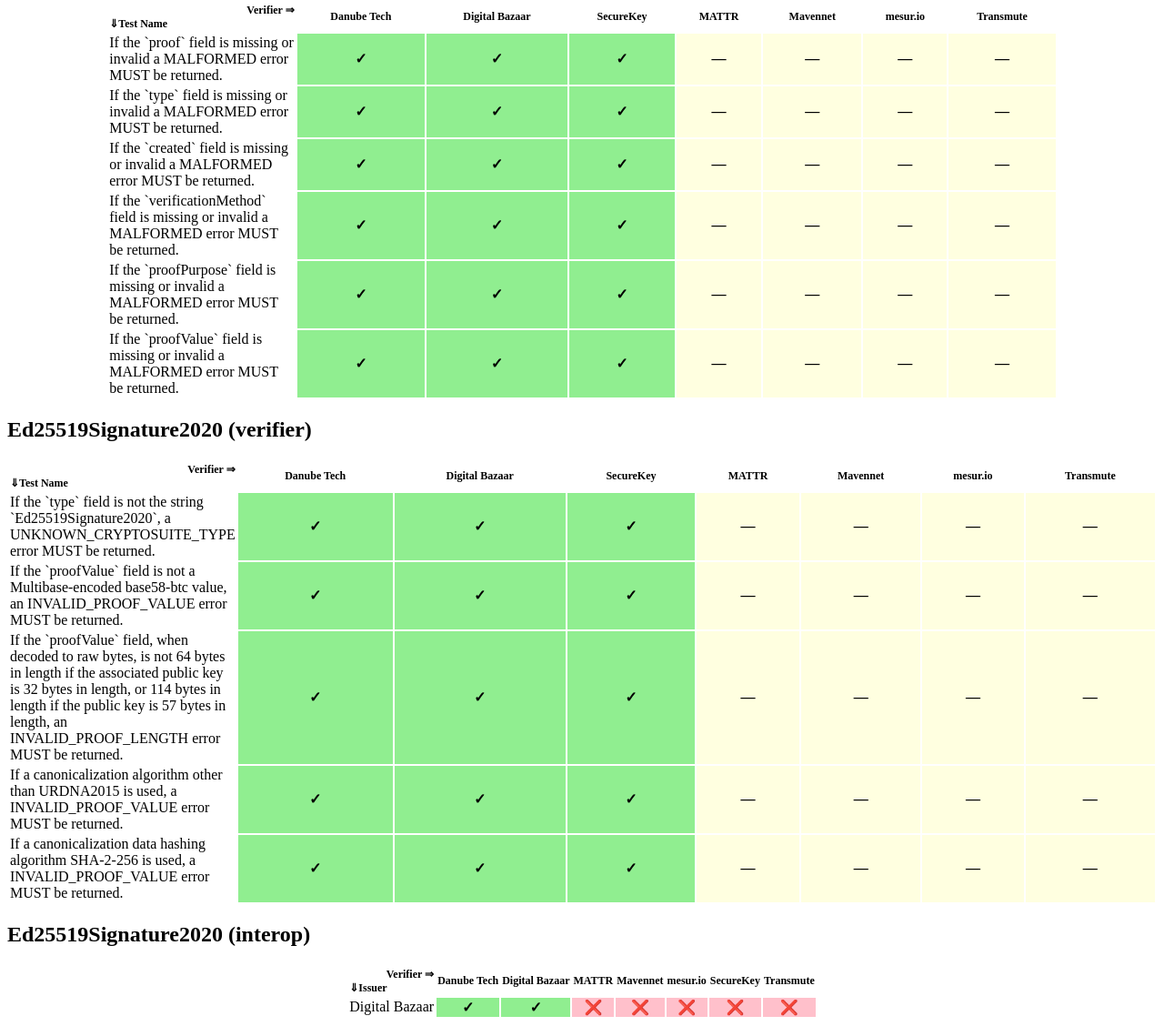
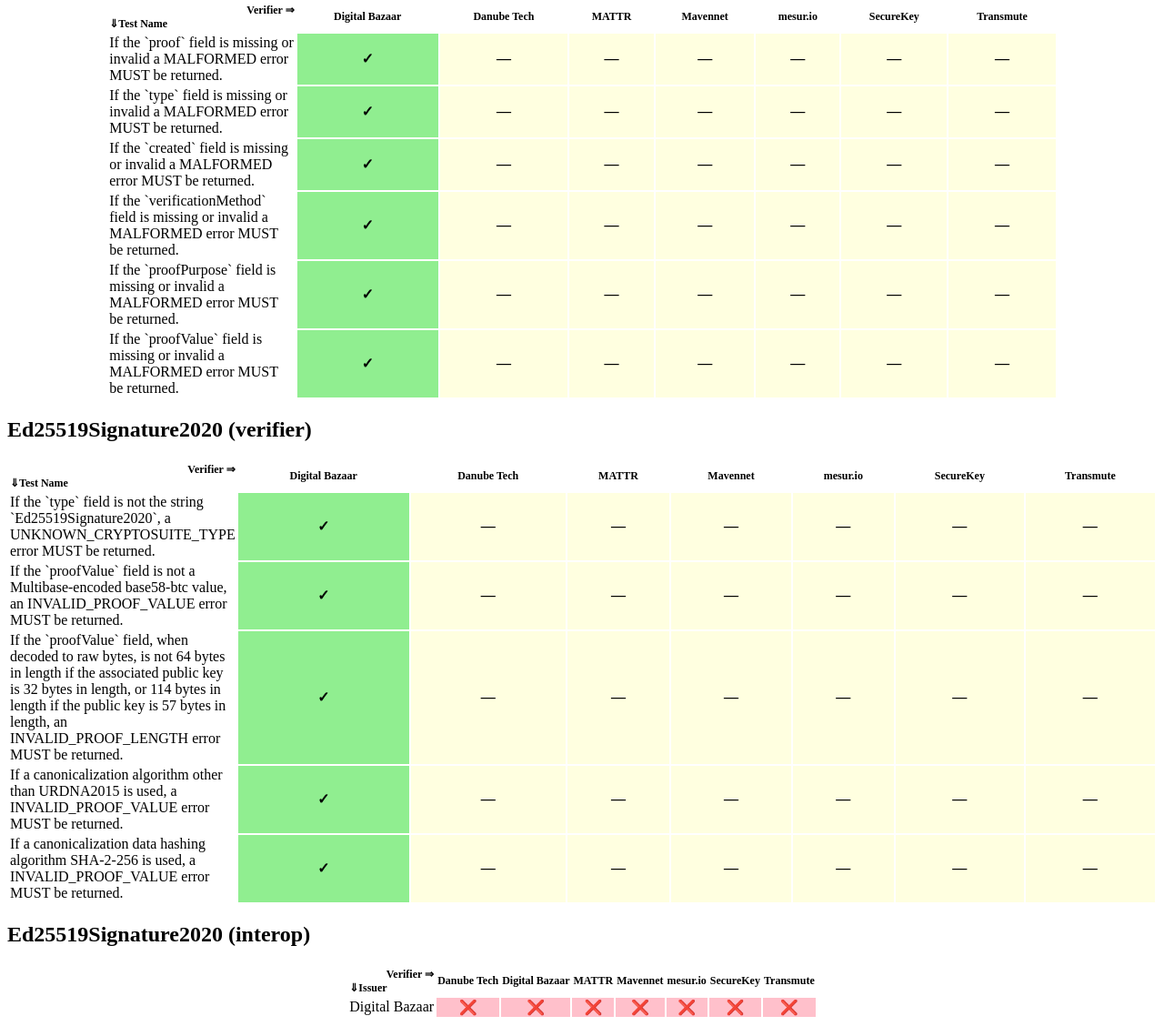
Before and after one commit to w3c/vc-di-ed25519signature2020-test-suite, a plain HTML site: page index.html in a window 1280 px wide. Shown: the part 1289-2417 px from the top of the page at 91% size. Drawn offline with Linux system fonts and the light colour scheme.

Commit message:
Deploying to gh-pages from @ w3c-ccg/di-ed25519-test-suite@7f69b9828b8a51fc71ba3948e49f45b1feebfc4f 🚀

```diff
--- a/index.html
+++ b/index.html
@@ -68,16 +68,16 @@
     </section>
     <section id="sotd">
       <p>
-      Tests passed 45/50 90%
+      Tests passed 21/28 75%
       </p>
       <p>
-      Tests failed 5/50 10%
+      Tests failed 7/28 25%
       </p>
       <p>
       Tests skipped 11
       </p>
       <p>
-      Total tests 61
+      Total tests 39
       </p>
 
        <p>
@@ -100,7 +100,7 @@
     ❌ - Error
           </li>
           <li>
-    no support - Implementation explicitly does not support this feature
+    —  - Implementation explicitly does not support this feature
           </li>
           <li>
     untested - This test is new, implementation has not been run on it yet
@@ -423,12 +423,12 @@
                   <span>&#8659;</span><span>Test Name</span>
                   </div>
                 </th>
+                    <th class="no-wrap small-font">Digital Bazaar</th>
                     <th class="no-wrap small-font">Danube Tech</th>
-                    <th class="no-wrap small-font">Digital Bazaar</th>
-                    <th class="no-wrap small-font">SecureKey</th>
                     <th class="no-wrap small-font">MATTR</th>
                     <th class="no-wrap small-font">Mavennet</th>
                     <th class="no-wrap small-font">mesur.io</th>
+                    <th class="no-wrap small-font">SecureKey</th>
                     <th class="no-wrap small-font">Transmute</th>
                 </thead>
               <tbody>
@@ -437,8 +437,8 @@
                 <td class="subtest">If the &#x60;proof&#x60; field is missing or invalid a MALFORMED error MUST be returned.</td>
                 <!--These contain if the test passed, failed, or was skipped-->
                   <td class="passed not-optional">✓</td>
-                  <td class="passed not-optional">✓</td>
-                  <td class="passed not-optional">✓</td>
+                  <td class="notImplemented not-optional">—</td>
+                  <td class="notImplemented not-optional">—</td>
                   <td class="notImplemented not-optional">—</td>
                   <td class="notImplemented not-optional">—</td>
                   <td class="notImplemented not-optional">—</td>
@@ -449,8 +449,8 @@
                 <td class="subtest">If the &#x60;type&#x60; field is missing or invalid a MALFORMED error MUST be returned.</td>
                 <!--These contain if the test passed, failed, or was skipped-->
                   <td class="passed not-optional">✓</td>
-                  <td class="passed not-optional">✓</td>
-                  <td class="passed not-optional">✓</td>
+                  <td class="notImplemented not-optional">—</td>
+                  <td class="notImplemented not-optional">—</td>
                   <td class="notImplemented not-optional">—</td>
                   <td class="notImplemented not-optional">—</td>
                   <td class="notImplemented not-optional">—</td>
@@ -461,8 +461,8 @@
                 <td class="subtest">If the &#x60;created&#x60; field is missing or invalid a MALFORMED error MUST be returned.</td>
                 <!--These contain if the test passed, failed, or was skipped-->
                   <td class="passed not-optional">✓</td>
-                  <td class="passed not-optional">✓</td>
-                  <td class="passed not-optional">✓</td>
+                  <td class="notImplemented not-optional">—</td>
+                  <td class="notImplemented not-optional">—</td>
                   <td class="notImplemented not-optional">—</td>
                   <td class="notImplemented not-optional">—</td>
                   <td class="notImplemented not-optional">—</td>
@@ -473,8 +473,8 @@
                 <td class="subtest">If the &#x60;verificationMethod&#x60; field is missing or invalid a MALFORMED error MUST be returned.</td>
                 <!--These contain if the test passed, failed, or was skipped-->
                   <td class="passed not-optional">✓</td>
-                  <td class="passed not-optional">✓</td>
-                  <td class="passed not-optional">✓</td>
+                  <td class="notImplemented not-optional">—</td>
+                  <td class="notImplemented not-optional">—</td>
                   <td class="notImplemented not-optional">—</td>
                   <td class="notImplemented not-optional">—</td>
                   <td class="notImplemented not-optional">—</td>
@@ -485,8 +485,8 @@
                 <td class="subtest">If the &#x60;proofPurpose&#x60; field is missing or invalid a MALFORMED error MUST be returned.</td>
                 <!--These contain if the test passed, failed, or was skipped-->
                   <td class="passed not-optional">✓</td>
-                  <td class="passed not-optional">✓</td>
-                  <td class="passed not-optional">✓</td>
+                  <td class="notImplemented not-optional">—</td>
+                  <td class="notImplemented not-optional">—</td>
                   <td class="notImplemented not-optional">—</td>
                   <td class="notImplemented not-optional">—</td>
                   <td class="notImplemented not-optional">—</td>
@@ -497,8 +497,8 @@
                 <td class="subtest">If the &#x60;proofValue&#x60; field is missing or invalid a MALFORMED error MUST be returned.</td>
                 <!--These contain if the test passed, failed, or was skipped-->
                   <td class="passed not-optional">✓</td>
-                  <td class="passed not-optional">✓</td>
-                  <td class="passed not-optional">✓</td>
+                  <td class="notImplemented not-optional">—</td>
+                  <td class="notImplemented not-optional">—</td>
                   <td class="notImplemented not-optional">—</td>
                   <td class="notImplemented not-optional">—</td>
                   <td class="notImplemented not-optional">—</td>
@@ -563,12 +563,12 @@
                   <span>&#8659;</span><span>Test Name</span>
                   </div>
                 </th>
+                    <th class="no-wrap small-font">Digital Bazaar</th>
                     <th class="no-wrap small-font">Danube Tech</th>
-                    <th class="no-wrap small-font">Digital Bazaar</th>
-                    <th class="no-wrap small-font">SecureKey</th>
                     <th class="no-wrap small-font">MATTR</th>
                     <th class="no-wrap small-font">Mavennet</th>
                     <th class="no-wrap small-font">mesur.io</th>
+                    <th class="no-wrap small-font">SecureKey</th>
                     <th class="no-wrap small-font">Transmute</th>
                 </thead>
               <tbody>
@@ -577,8 +577,8 @@
                 <td class="subtest">If the &#x60;type&#x60; field is not the string &#x60;Ed25519Signature2020&#x60;, a UNKNOWN_CRYPTOSUITE_TYPE error MUST be returned.</td>
                 <!--These contain if the test passed, failed, or was skipped-->
                   <td class="passed not-optional">✓</td>
-                  <td class="passed not-optional">✓</td>
-                  <td class="passed not-optional">✓</td>
+                  <td class="notImplemented not-optional">—</td>
+                  <td class="notImplemented not-optional">—</td>
                   <td class="notImplemented not-optional">—</td>
                   <td class="notImplemented not-optional">—</td>
                   <td class="notImplemented not-optional">—</td>
@@ -589,8 +589,8 @@
                 <td class="subtest">If the &#x60;proofValue&#x60; field is not a Multibase-encoded base58-btc value, an INVALID_PROOF_VALUE error MUST be returned.</td>
                 <!--These contain if the test passed, failed, or was skipped-->
                   <td class="passed not-optional">✓</td>
-                  <td class="passed not-optional">✓</td>
-                  <td class="passed not-optional">✓</td>
+                  <td class="notImplemented not-optional">—</td>
+                  <td class="notImplemented not-optional">—</td>
                   <td class="notImplemented not-optional">—</td>
                   <td class="notImplemented not-optional">—</td>
                   <td class="notImplemented not-optional">—</td>
@@ -601,8 +601,8 @@
                 <td class="subtest">If the &#x60;proofValue&#x60; field, when decoded to raw bytes, is not 64 bytes in length if the associated public key is 32 bytes in length, or 114 bytes in length if the public key is 57 bytes in length, an INVALID_PROOF_LENGTH error MUST be returned.</td>
                 <!--These contain if the test passed, failed, or was skipped-->
                   <td class="passed not-optional">✓</td>
-                  <td class="passed not-optional">✓</td>
-                  <td class="passed not-optional">✓</td>
+                  <td class="notImplemented not-optional">—</td>
+                  <td class="notImplemented not-optional">—</td>
                   <td class="notImplemented not-optional">—</td>
                   <td class="notImplemented not-optional">—</td>
                   <td class="notImplemented not-optional">—</td>
@@ -613,8 +613,8 @@
                 <td class="subtest">If a canonicalization algorithm other than URDNA2015 is used, a INVALID_PROOF_VALUE error MUST be returned.</td>
                 <!--These contain if the test passed, failed, or was skipped-->
                   <td class="passed not-optional">✓</td>
-                  <td class="passed not-optional">✓</td>
-                  <td class="passed not-optional">✓</td>
+                  <td class="notImplemented not-optional">—</td>
+                  <td class="notImplemented not-optional">—</td>
                   <td class="notImplemented not-optional">—</td>
                   <td class="notImplemented not-optional">—</td>
                   <td class="notImplemented not-optional">—</td>
@@ -625,8 +625,8 @@
                 <td class="subtest">If a canonicalization data hashing algorithm SHA-2-256 is used, a INVALID_PROOF_VALUE error MUST be returned.</td>
                 <!--These contain if the test passed, failed, or was skipped-->
                   <td class="passed not-optional">✓</td>
-                  <td class="passed not-optional">✓</td>
-                  <td class="passed not-optional">✓</td>
+                  <td class="notImplemented not-optional">—</td>
+                  <td class="notImplemented not-optional">—</td>
                   <td class="notImplemented not-optional">—</td>
                   <td class="notImplemented not-optional">—</td>
                   <td class="notImplemented not-optional">—</td>
@@ -704,8 +704,8 @@
                 <!--This is the name of the test-->
                 <td class="subtest">Digital Bazaar</td>
                 <!--These contain if the test passed, failed, or was skipped-->
-                  <td class="passed not-optional">✓</td>
-                  <td class="passed not-optional">✓</td>
+                  <td class="failed not-optional">❌</td>
+                  <td class="failed not-optional">❌</td>
                   <td class="failed not-optional">❌</td>
                   <td class="failed not-optional">❌</td>
                   <td class="failed not-optional">❌</td>
```
